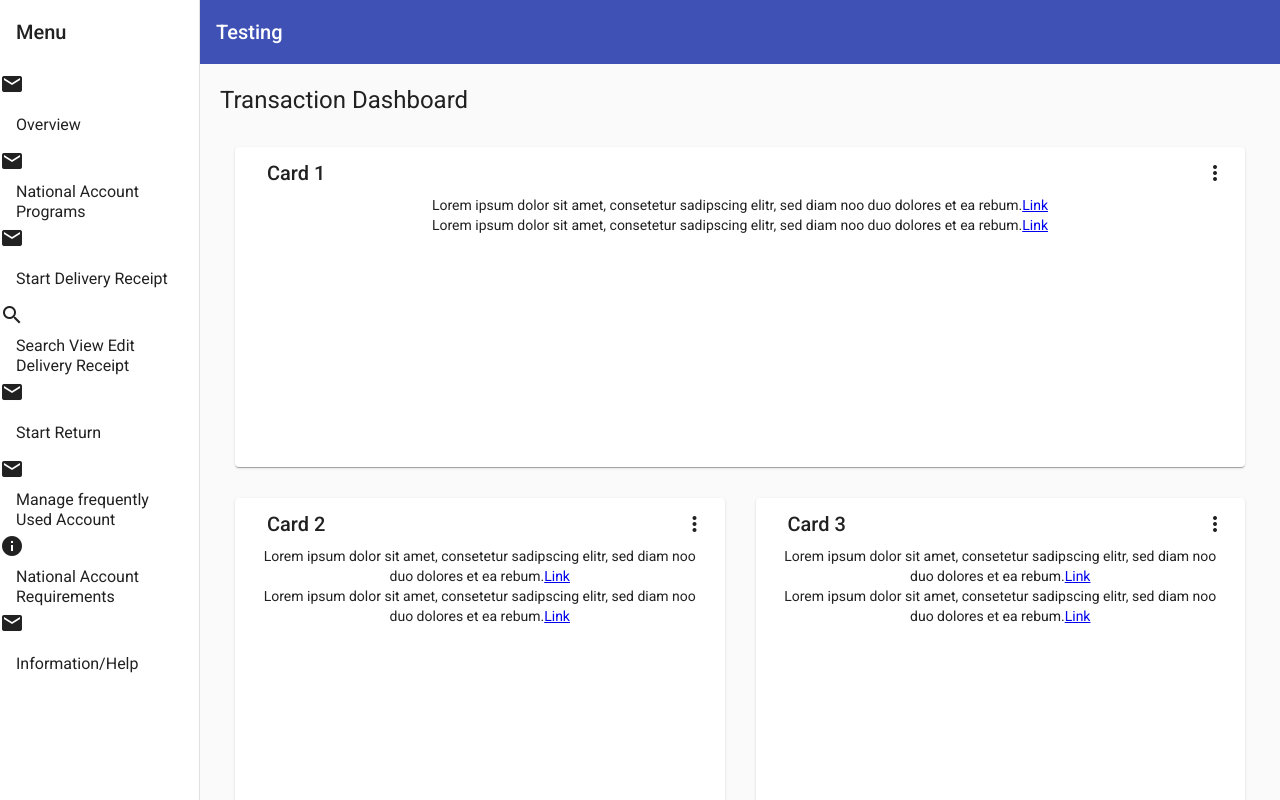
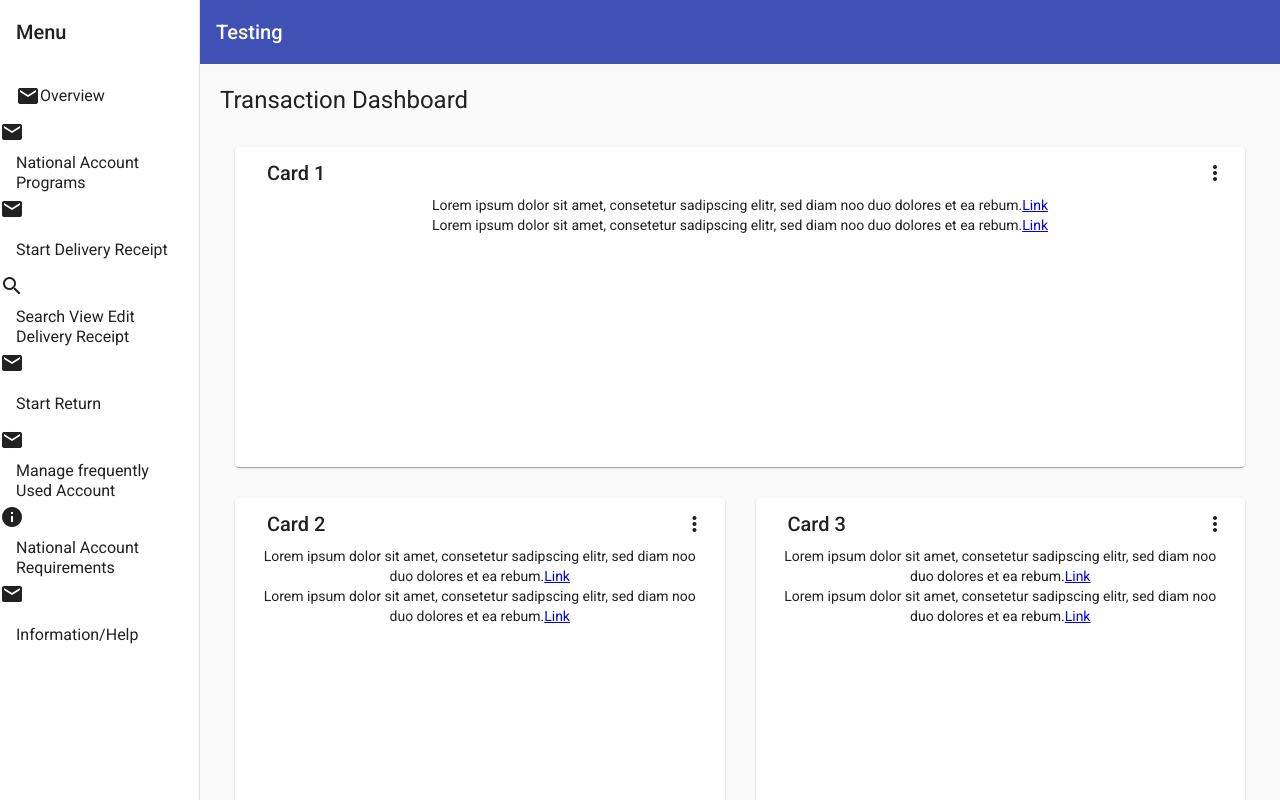
Before and after one commit to kenannp/angular-dashboard, an Angular app: page / in a window 1280 px wide. Built offline with nearby package versions, Linux system fonts and the light colour scheme.

Commit message:
navbar angepasst

```diff
--- a/src/app/navigation/navigation.component.html
+++ b/src/app/navigation/navigation.component.html
@@ -5,7 +5,7 @@
       [opened]="(isHandset$ | async) === false">
     <mat-toolbar>Menu</mat-toolbar>
     <mat-nav-list>
-      <mat-icon>email</mat-icon><a mat-list-item href="#">Overview</a>
+      <a mat-list-item href="#"><mat-icon>email</mat-icon>Overview</a>
       <mat-icon>email</mat-icon><a mat-list-item href="#">National Account Programs</a>
       <mat-icon>email</mat-icon><a mat-list-item href="#">Start Delivery Receipt</a>
       <mat-icon>search</mat-icon><a mat-list-item href="#">Search View Edit Delivery Receipt</a>
```
